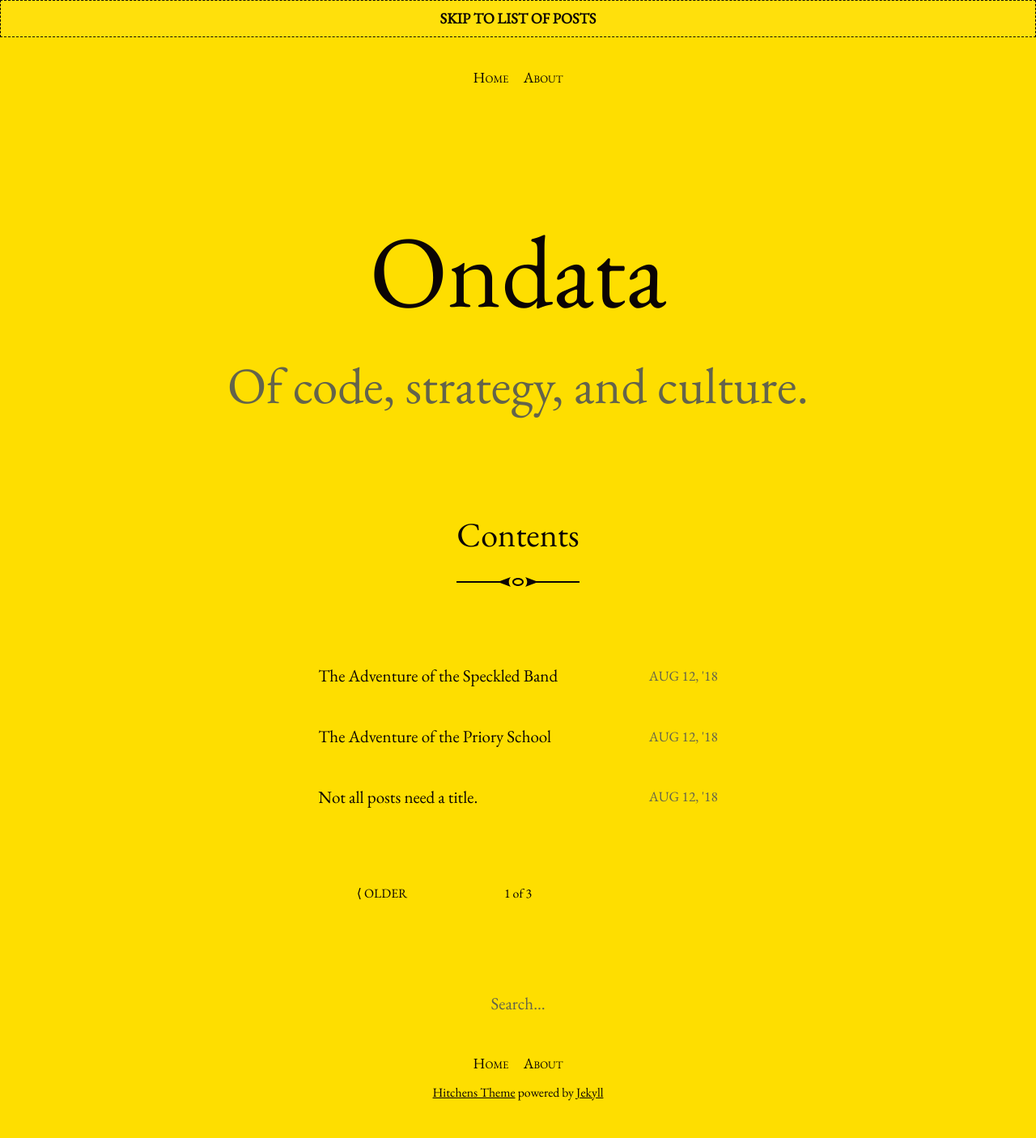
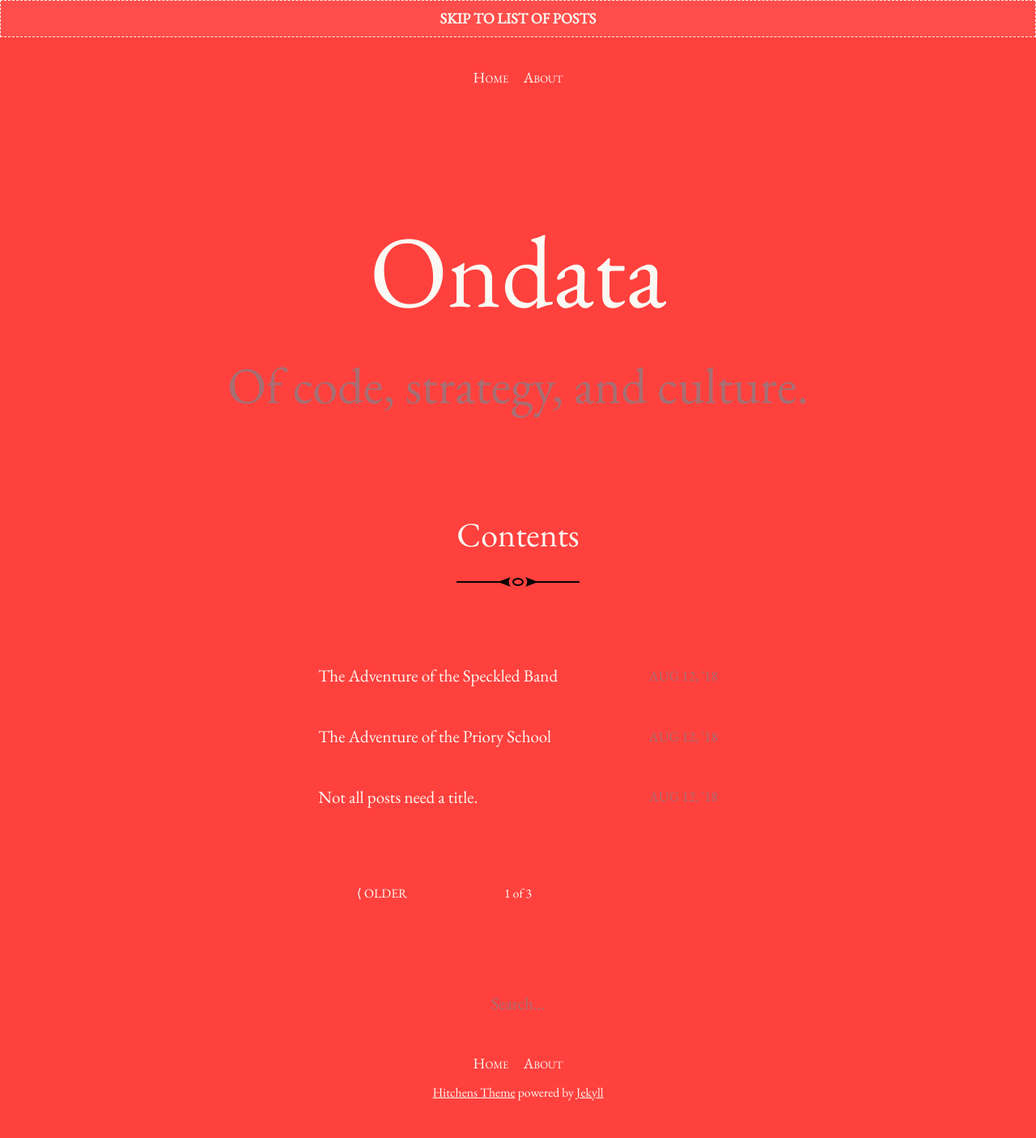
Before and after one commit to carmigno/carmigno.github.io, a Jekyll site: the page built from index.html, in a window 1280 px wide. Shown: the whole page at 81% size. Built offline with Jekyll 4.4.1, drawn with Linux system fonts in a browser that asks for light colours; the list of posts is cut into pages by our own code.

Commit message:
Different colors

```diff
--- a/_sass/_variables.scss
+++ b/_sass/_variables.scss
@@ -1,7 +1,7 @@
-$brand-color:         #fede00;
+$brand-color:         #FF413E;
 $highlight:           lighten($brand-color, 35%);
-$text-color:          #0b0404;
-$muted-text-color:    #64644B;
+$text-color:          #FBF9F3;
+$muted-text-color:    #A66F74;
 $font-family:         "EB Garamond", Garamond, "Times New Roman", serif;
 
 $on-bigphone:         375px;
```
